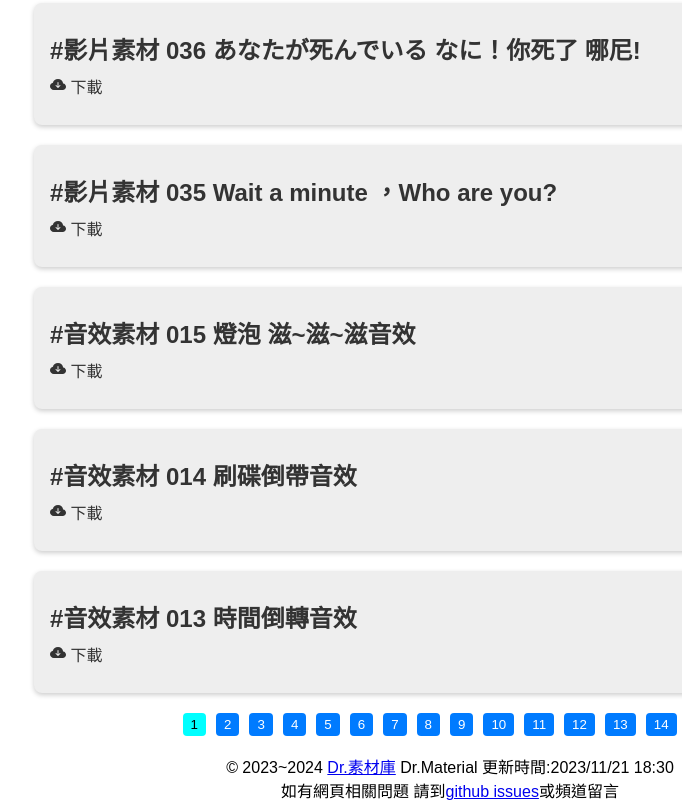
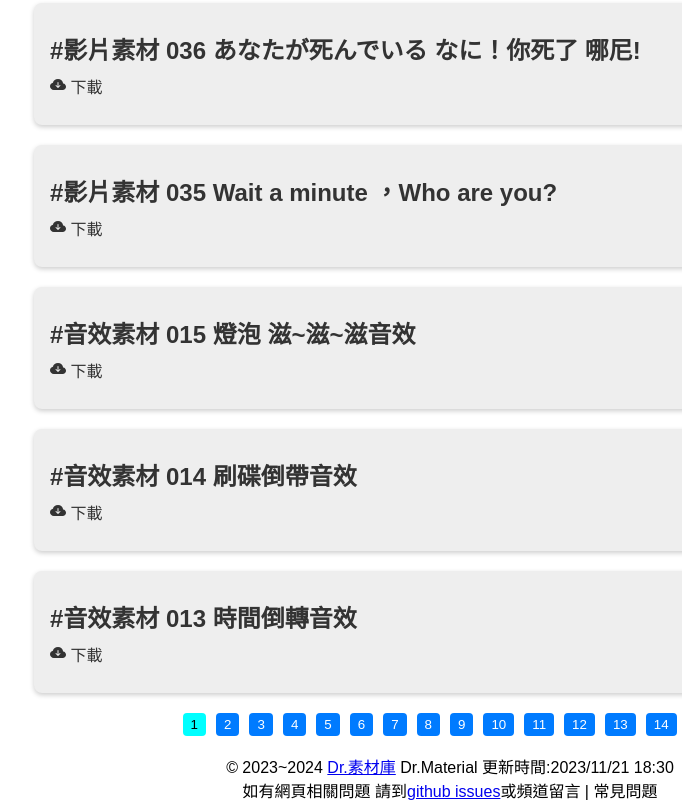
Before and after one commit to Dr-material/dr-material.github.io, a plain HTML site: page index.html in a window 1280 px wide. Shown: the part 849-1651 px from the top of the page, 190-872 px from the left. Drawn offline with Linux system fonts and the light colour scheme.

Commit message:
Update common-problem.html

```diff
--- a/index.html
+++ b/index.html
@@ -35,7 +35,7 @@
 
     <footer>
     <p>&copy; 2023~2024 <a href="https://www.youtube.com/@Dr.material">Dr.素材庫</a> Dr.Material 更新時間:2023/11/21 18:30 </p>
-    <p>如有網頁相關問題 請到<a href="https://github.com/Dr-material/dr-material.github.io/issues">github issues</a>或頻道留言</p>
+    <p>如有網頁相關問題 請到<a href="https://github.com/Dr-material/dr-material.github.io/issues">github issues</a>或頻道留言 | <a href:"\common-problem.html">常見問題</a></p>
 </footer>
 
     <script src="script.js"></script>
```
